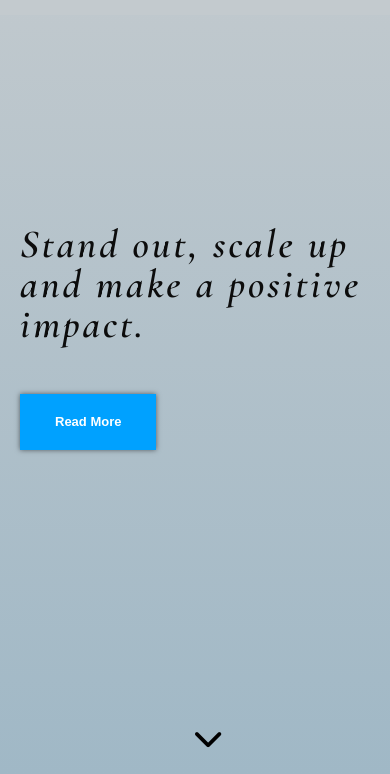
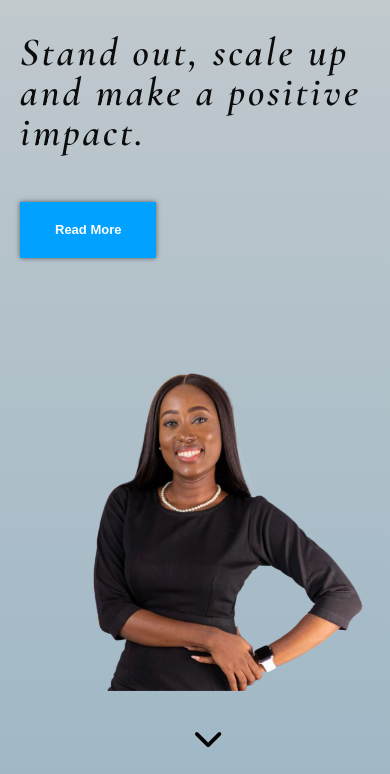
Before and after one commit to Carbell-sarfo/Sheila-Wristberg, an Eleventy site: page src/index.njk in a window 390 px wide. Shown: the part 70-844 px from the top of the page. Built offline with nearby package versions, Linux system fonts and the light colour scheme; Eleventy itself is replaced by a stand-in of ours; files that its build step writes are made by us from their sources; a web font is replaced by a local one.

Commit message:
home page trials

```diff
--- a/src/sass/pages/_index.scss
+++ b/src/sass/pages/_index.scss
@@ -49,6 +49,7 @@
 // ======================== Section-hero =======================
 .section-hero {
     width: 100%;
+    height: auto;
     min-height: 90vh;
     background-image: linear-gradient(to bottom, #C3CACE, #A0B8C6);
     background-size: cover;
@@ -56,7 +57,7 @@
     background-attachment: fixed;
     @include ease(.4s);
     position: relative;
-    overflow: hidden;
+    // overflow: hidden;
 
     &#hero {
         padding-top: 0;
@@ -64,7 +65,7 @@
 
     .hero-container {
         width: 100%;
-        height: 100vh;
+        // height: 100vh;
         min-height: 100vh;
         padding-bottom: 7rem;
         display: grid;
@@ -593,8 +594,14 @@
         .hero-container {
             grid-template-columns: 1fr;
 
+            .hero-name {
+                font-size: 90px;
+                margin-top: 0;
+
+            }
+
             .hero-image {
-                display: none;
+                // display: none;
             }
         }
     }
```
Also changed, not shown: public/css/main.css.
